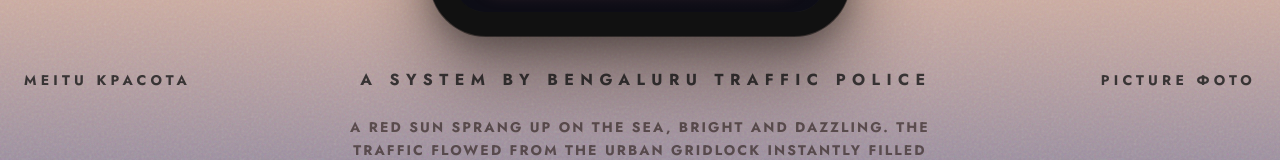
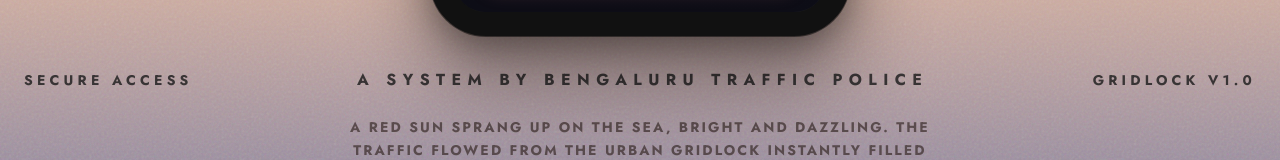
Before and after one commit to SarvagyaGupta-19/AI-Traffic-Inspector-FlipKart-Gridlock-Hackathon-2.0-, a Next.js app in the folder frontend/: page /login in a window 1280 px wide. Shown: the part 536-696 px from the top of the page. Built offline with nearby package versions, Linux system fonts and the light colour scheme; no server answers.

Commit message:
fix: resolve review feedback on JWT expiry, gitignore, and login footer text

```diff
--- a/frontend/src/app/login/page.tsx
+++ b/frontend/src/app/login/page.tsx
@@ -150,13 +150,13 @@
         {/* Cinematic Footer Text */}
         <div className="mt-8 mb-6 z-10 w-full px-6 flex flex-col md:flex-row justify-between items-center text-[#1a1a1a] opacity-80 gap-4">
           <div className="text-xs sm:text-sm font-bold tracking-[0.3em] uppercase">
-            MEITU Kpacota
+            SECURE ACCESS
           </div>
           <div className="text-sm sm:text-base font-black tracking-[0.4em] uppercase text-center">
             A SYSTEM BY BENGALURU TRAFFIC POLICE
           </div>
           <div className="text-xs sm:text-sm font-bold tracking-[0.3em] uppercase">
-            PICTURE фOTO
+            GRIDLOCK V1.0
           </div>
         </div>
 
```
Also changed, not shown: 2 other files (tests, documents, lock files or other folders).
